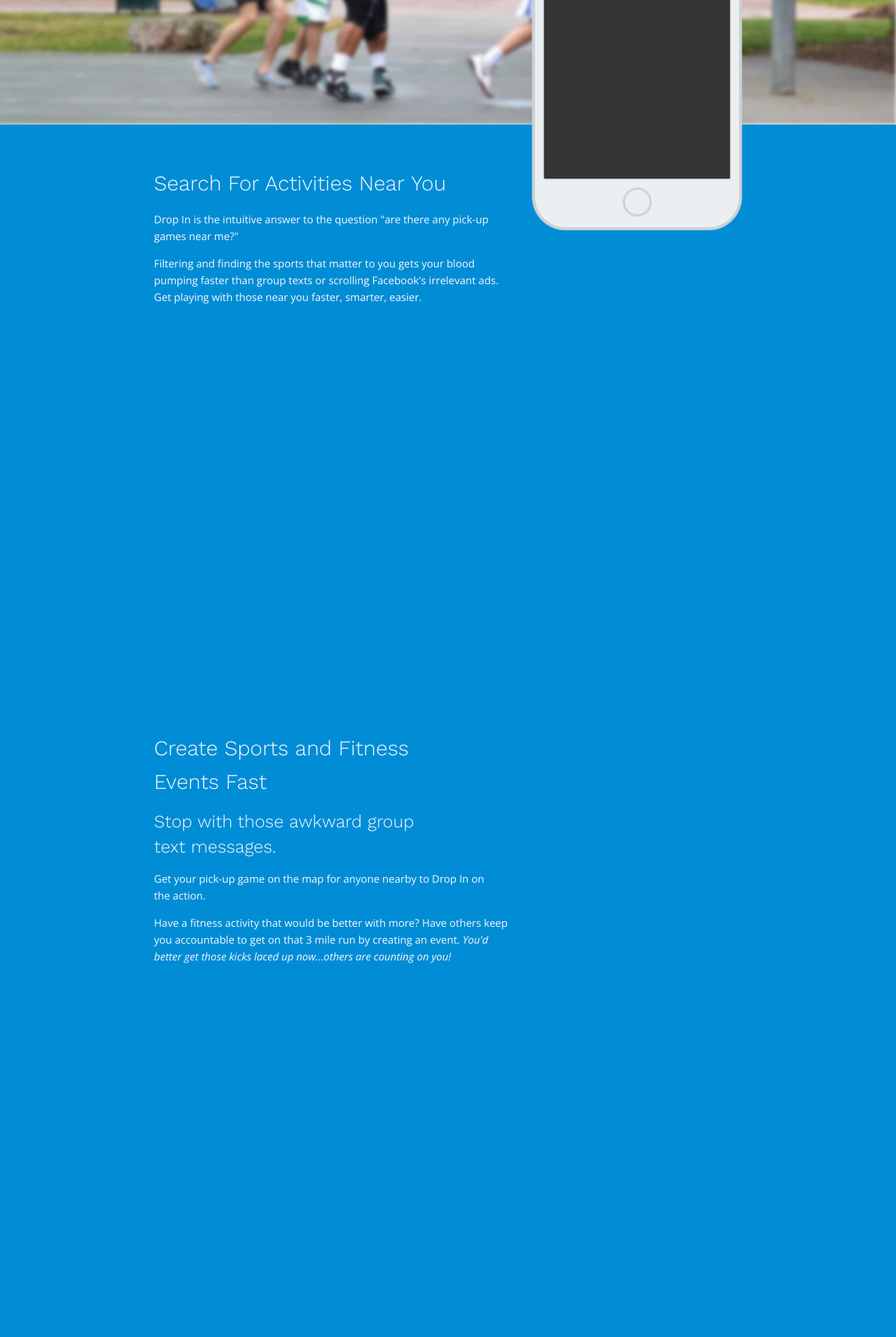
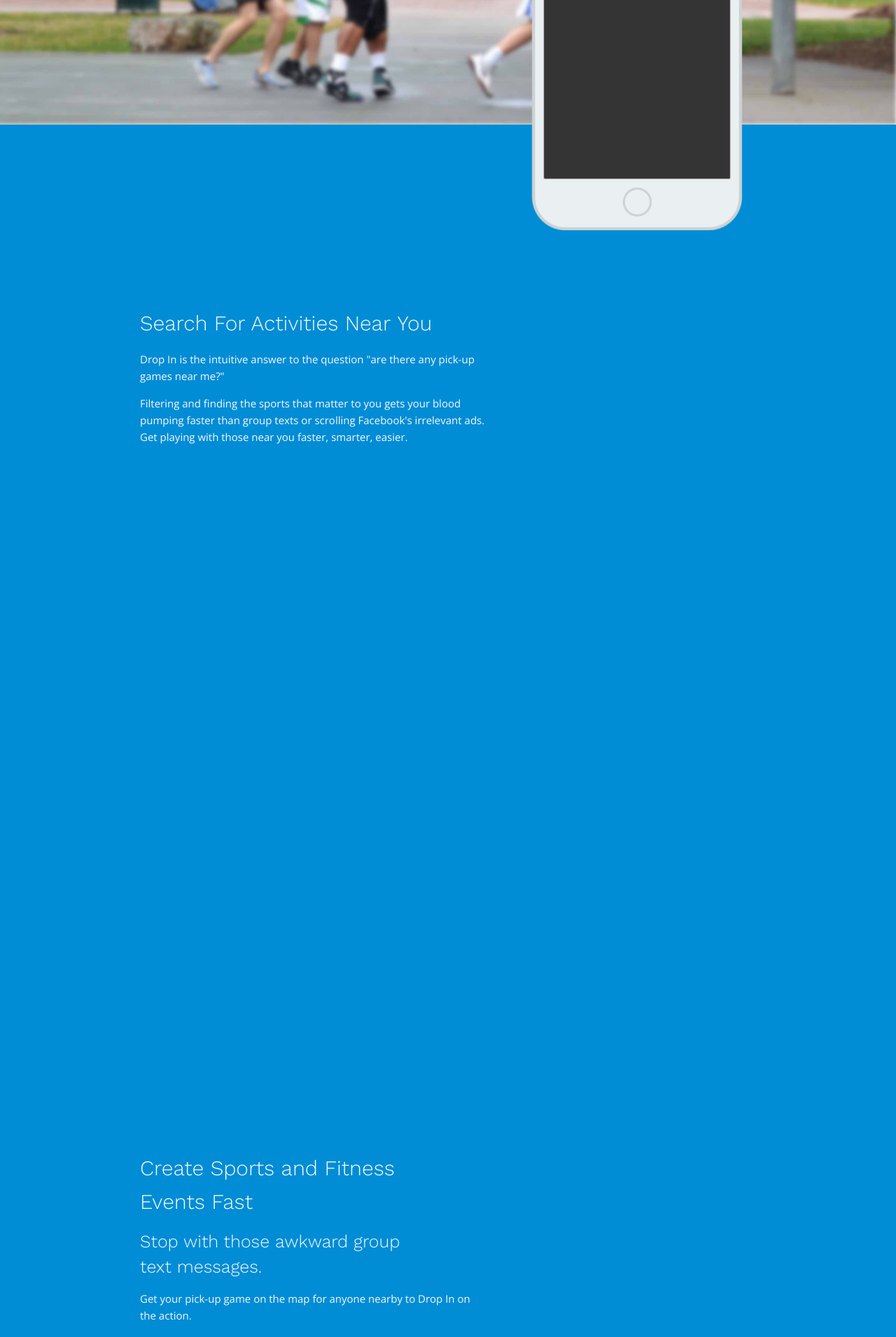
Before and after one commit to fidogroupe/drop-in-marketing-site, a Jekyll site: the page built from index.html, in a window 1280 px wide. Shown: the part 394-2304 px from the top of the page at 70% size. Built offline with Jekyll 4.4.1, drawn with Linux system fonts in a browser that asks for light colours; nearby versions of some CDN libraries.

Commit message:
Makes the feature sections have massive space between them

```diff
--- a/_sass/_pages.scss
+++ b/_sass/_pages.scss
@@ -92,6 +92,10 @@
 
 [class^='feature-']:not([class^='feature--']) {
   margin: $spacing-unit * 2 auto;
+
+  @media (min-width: $large) {
+    padding: 200px 0;
+  }
 }
 
 .feature--copy {
```
